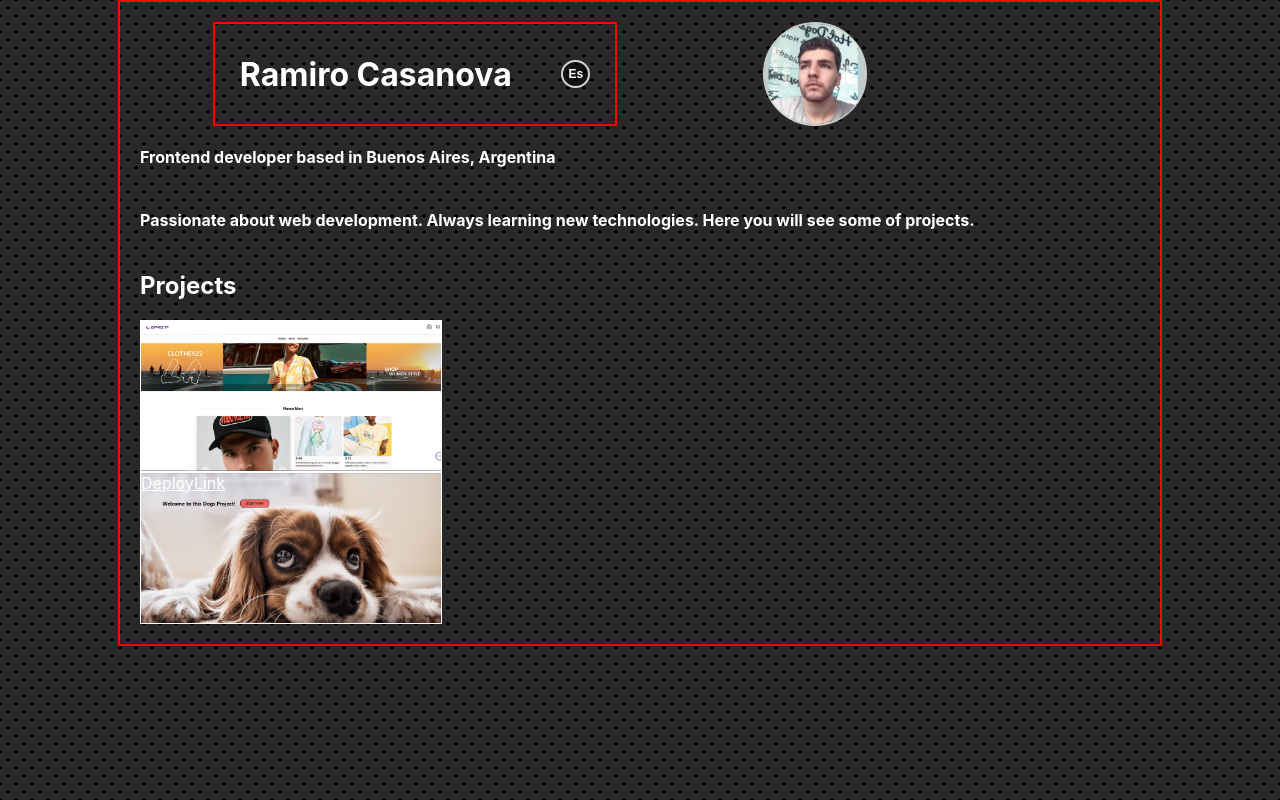
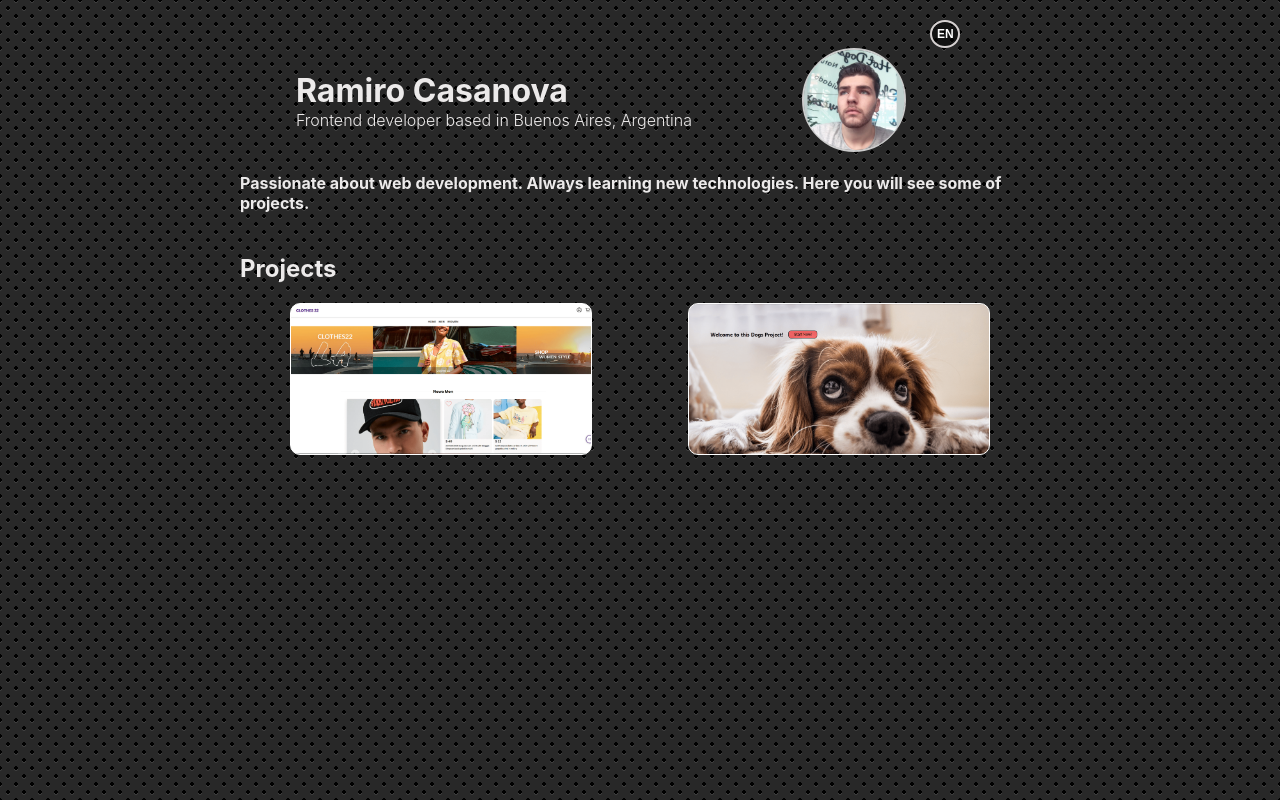
Before and after one commit to CasanovaRamiro/Portfolio, a React (Vite) app: page / in a window 1280 px wide. Built offline with nearby package versions, Linux system fonts and the light colour scheme.

Commit message:
Added Card links and Css to Home

```diff
--- a/src/Components/Cards/Cards.jsx
+++ b/src/Components/Cards/Cards.jsx
@@ -1,17 +1,31 @@
-import React from "react";
+import React,{useState} from "react";
 import css from "./Cards.module.css";
 import dogsImage from '../Img/Captura-Dogs-App.png'
 import ecommerceImage from '../Img/Captura-ecommerce.png'
+import gitHub from '../Img/github.png'
+import Link from '../Img/link.png'
+
+
 function Cards({ img, name, gitHubLink, deployLink }) {
+    const [icons, setIcons]=useState(false)
+    const handleIcons = ()=>{
+        setIcons(!icons)
+    }
     let image
     if(img === 'ecommerce'){image = ecommerceImage}
     if(img === 'dogs'){image = dogsImage}
   return (
     <div className={css.container} style={{ backgroundImage: `url(${image})` }}>
       <div className={css.layout}>
-        <a className={css.link} target="_blank" href={deployLink}>
-            DeployLink
-        </a>
+        <div className={css.iconContainer} onMouseEnter={()=>handleIcons()} onMouseLeave={()=>handleIcons()} >
+            {icons && <a className={css.link} target="_blank" href={deployLink}>
+                <img className={css.icon} src={Link} alt="Deploy icon" />
+            </a>}
+
+           {icons && <a className={css.link} target="_blank" href={gitHubLink}>
+                <img className={css.icon} src={gitHub} alt="Github icon" />
+            </a>}
+        </div>
       </div>
 
     </div>
--- a/src/Components/Cards/Cards.module.css
+++ b/src/Components/Cards/Cards.module.css
@@ -3,8 +3,10 @@
     height: 150px;
     background-size: cover;
     border: 1px solid #fff;
+    border-radius: 10px;
 }
 .layout {
+    border-radius: 10px;
     position:fixed ;
     width: 300px;
     height: 150px;
@@ -14,12 +16,28 @@
 .layout:hover{
     background-color: rgba(0, 0, 0, 0.713);
 }
+
 .link{
     color: white
 }
-.cardContainer{
+.iconContainer{
+    margin: auto;
     display: flex;
-    flex-direction: row;
-    flex-wrap: wrap;
-    justify-content: space-between;
+    justify-content: center;
+    align-items: center;
+    height: 100%;
 }
+
+.icon {
+    background-color: rgb(220, 214, 214);
+    padding: 2px;
+    margin: 5px;
+    border: 1px black solid;
+    border-radius: 10px;
+    width: 30px;
+    height: 30px;
+    transition: 0.1s;
+}
+.icon:hover{
+    transform: scale(1.05);
+}
--- a/src/Components/Home/Home.jsx
+++ b/src/Components/Home/Home.jsx
@@ -1,37 +1,65 @@
-import React, {useState} from 'react'
-import css from './Home.module.css'
-import img from '../Img/gitgub-redonda.png'
-import Cards from '../Cards/Cards'
-
+import React, { useState } from "react";
+import css from "./Home.module.css";
+import img from "../Img/gitgub-redonda.png";
+import Cards from "../Cards/Cards";
 
 function Home() {
   const [projects] = useState([
-    {img:'ecommerce', name: 'Ecommerce-App', gitHubLink: '', deployLink:'https://clothes-22.vercel.app' },
-    {img: 'dogs', name: 'Dogs-App', gitHubLink: '', deployLink:'https://dogs-lilac-nu.vercel.app' }
-  ])
+    {
+      img: "ecommerce",
+      name: "Ecommerce-App",
+      gitHubLink: "https://github.com/CasanovaRamiro/ecommerce-pf",
+      deployLink: "https://clothes-22.vercel.app",
+    },
+    {
+      img: "dogs",
+      name: "Dogs-App",
+      gitHubLink: "https://github.com/CasanovaRamiro/Dogs",
+      deployLink: "https://dogs-lilac-nu.vercel.app",
+    },
+  ]);
   const [spanish] = useState({
-    subTitle:'Frontend developer viviendo en Buenos Aires, Argentina',
-    description:'Apasionado por el desarrollo web. Aprendizaje constante de nuevas tecnologías. Mas abajo podras ver algunos de mis proyectos.'
-  })
-  const [language, setLanguage] = useState('Es')
-  const handleTranslate = ()=>{
-    if(language === 'Es'){
-      setLanguage('En')
-    }else{setLanguage('Es')}
+    subTitle: "Frontend developer viviendo en Buenos Aires, Argentina",
+    description:
+      "Apasionado por el desarrollo web. Aprendizaje constante de nuevas tecnologías. Mas abajo podras ver algunos de mis proyectos.",
+  });
+  const [language, setLanguage] = useState("EN");
+  const handleTranslate = () => {
+    if (language === "ES") {
+      setLanguage("EN");
+    } else {
+      setLanguage("ES");
     }
+  };
   return (
     <div className={css.container}>
+      <div className={css.translateButton}><button onClick={() => handleTranslate()}>{language}</button></div>
       <div className={css.titleImg}>
-      <div className={css.title}><h1>Ramiro Casanova</h1><button onClick={()=>handleTranslate()}>{language}</button></div>
-      <div className={css.img} ><img src={img} alt="Profile Pic" /></div>
+        <div className={css.title}>
+          <div className={css.titleSubTitle}>
+            <h1>Ramiro Casanova</h1>
+            <h4>
+              {language === "EN"
+                ? "Frontend developer based in Buenos Aires, Argentina"
+                : spanish.subTitle}
+            </h4>
           </div>
-      <h4>{language === 'Es'?'Frontend developer based in Buenos Aires, Argentina': spanish.subTitle}</h4>
-      <h4>{language === 'Es'?'Passionate about web development. Always learning new technologies. Here you will see some of projects.':spanish.description}</h4>
-      <h2>{language === 'Es'?'Projects':'Proyectos'}</h2>
+
+        </div>
+        <div className={css.img}>
+          <img src={img} alt="Profile Pic" />
+        </div>
+      </div>
+      <h4>
+        {language === "EN"
+          ? "Passionate about web development. Always learning new technologies. Here you will see some of projects."
+          : spanish.description}
+      </h4>
+      <h2>{language === "EN" ? "Projects" : "Proyectos"}</h2>
 
       <div className={css.cardContainer}>
-    {projects.map(e=>{
-      return(
+        {projects.map((e) => {
+          return (
             <Cards
               key={e.name}
               img={e.img}
@@ -39,12 +67,11 @@ function Home() {
               gitHubLink={e.gitHubLink}
               deployLink={e.deployLink}
             />
-      )
-    }) }
-
+          );
+        })}
       </div>
     </div>
-  )
+  );
 }
 
-export default Home
+export default Home;
--- a/src/Components/Home/Home.module.css
+++ b/src/Components/Home/Home.module.css
@@ -3,14 +3,36 @@
     flex-direction: column;
     justify-content: flex-start;
     margin: auto;
-    width: 1000px;
+    width: 800px;
     max-width: 100%;
-    padding: 20px;
-    border: 2px solid red;
+    /* padding: 20px; */
     position: relative;
+}
+.translateButton{
+    margin-top: 20px;
+    width: 90%;
+    display: flex;
+    justify-content: end;
+}
+.translateButton button {
+    width: 30px;
+    padding: 5px;
+    border-radius: 50%;
+    font-size: 12px;
+    color: #fff;
+    font-weight: 600;
+    background-color: rgba(0, 0, 0, 0.532);
+    border: 2px solid rgb(214, 209, 209);
+    transition: 0.2s;
+}
+.translateButton button:hover {
+    transform: scale(1.03);
+    font-size: 12px;
+    font-weight: 600;
 }
 
 .titleImg {
+    margin-top: 0px;
     width: 800px;
     max-width: 90%;
     display: flex;
@@ -22,27 +44,28 @@
     display: flex;
     align-items: center;
     justify-content: center;
-    border: 2px solid red;
     width: 400px;
     max-width: 100%;
     justify-content: space-around;
     flex-wrap: wrap;
 
 }
-.title button {
-    padding: 5px;
-    border-radius: 50%;
-    font-size: 12px;
-    color: #fff;
-    font-weight: 600;
-    background-color: rgba(0, 0, 0, 0.532);
-    border: 2px solid rgb(214, 209, 209);
-    transition: 0.2s;
+
+.titleSubTitle{
+    display: flex;
+    flex-direction: column;
+    margin: 0px;
+    padding: 0px;
+
 }
-.title button:hover {
-    transform: scale(1.03);
-    font-size: 12px;
-    font-weight: 600;
+.titleSubTitle h1{
+    margin: 0px;
+    padding: 0px;
+}
+.titleSubTitle h4{
+    margin: 0px;
+    padding: 0px;
+    font-weight: 300;
 }
 .img{
     border: 2px solid rgba(255, 255, 255, 0.759);
@@ -54,3 +77,12 @@
     width: 100px;
     height: 100px;
 }
+.cardContainer{
+    margin: auto;
+    width: 700px;
+    max-width: 100%;
+    display: flex;
+    flex-direction: row;
+    flex-wrap: wrap;
+    justify-content: space-between;
+}
--- a/src/index.css
+++ b/src/index.css
@@ -10,5 +10,5 @@ body {
   background: radial-gradient(black 15%, transparent 16%) 0 0, radial-gradient(black 15%, transparent 16%) 8px 8px, radial-gradient(rgba(255,255,255,.1) 15%, transparent 20%) 0 1px, radial-gradient(rgba(255,255,255,.1) 15%, transparent 20%) 8px 9px;
   background-color:#282828;
   background-size:16px 16px;
-  color: #fff;
+  color: rgb(236, 234, 234);
 }
```
Also changed, not shown: src/Components/Img/github.png (added), src/Components/Img/link.png (added). Lines whose indentation alone changed are shown as unchanged.
